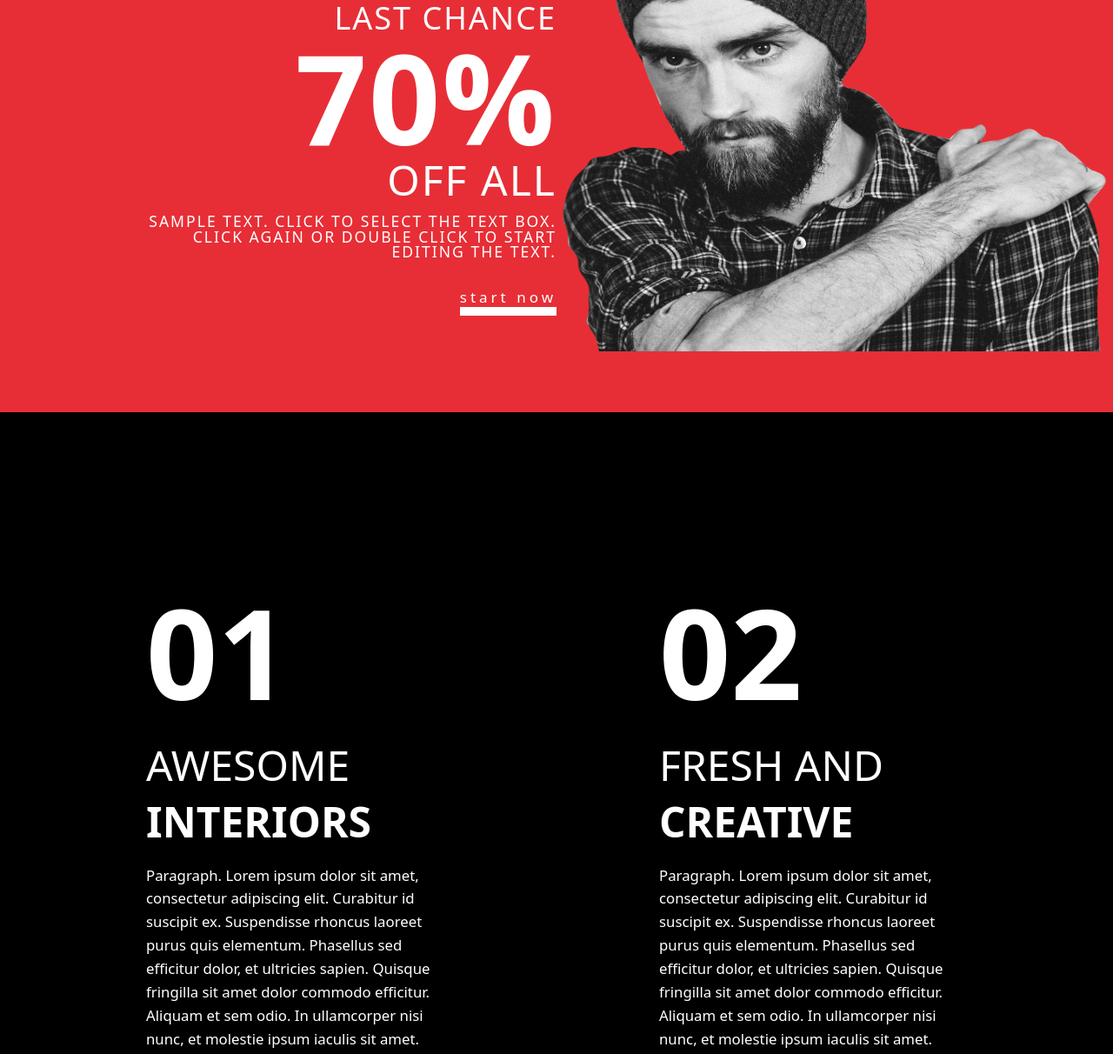
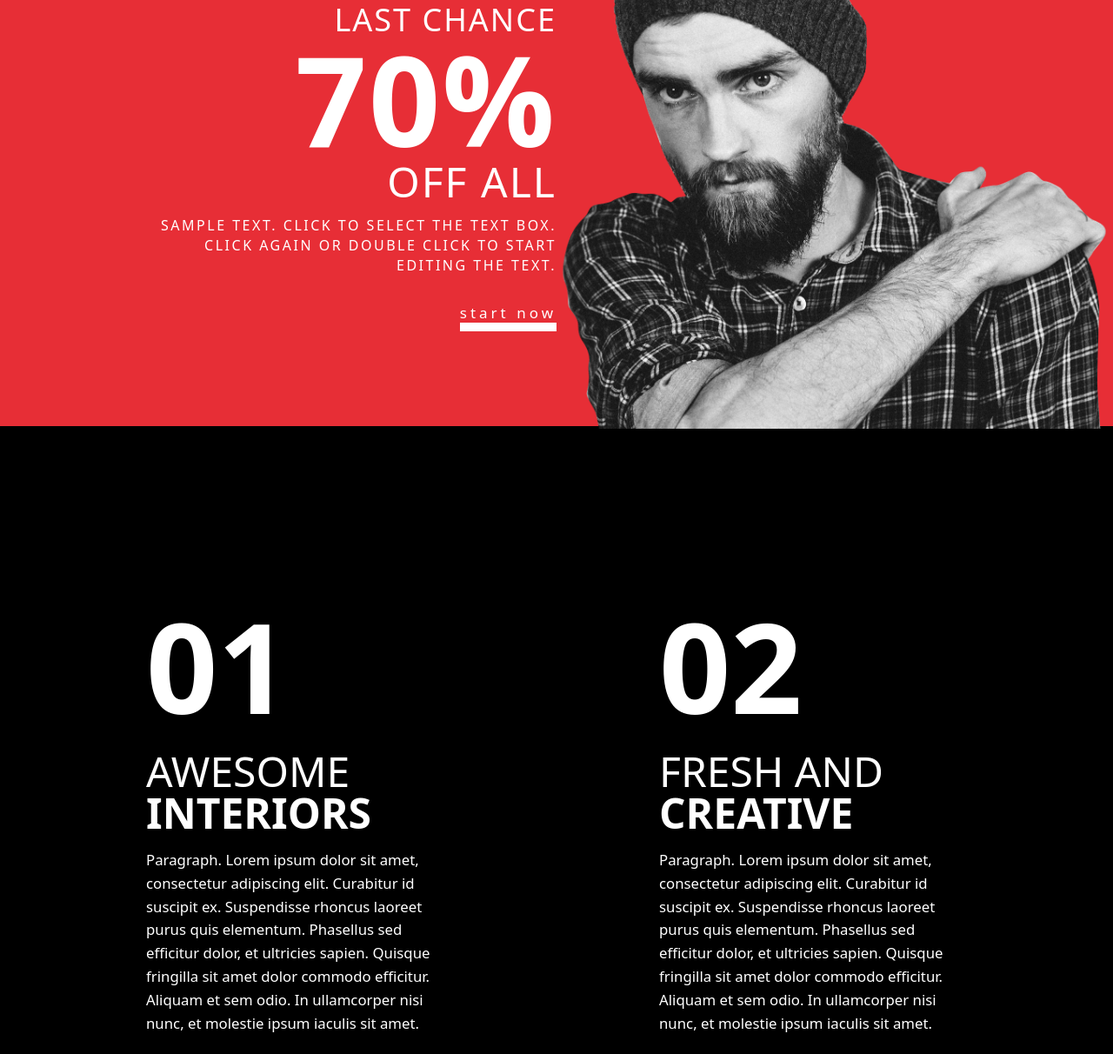
Before and after one commit to SalimMertTas/ag, a plain HTML site: page index.html in a window 1280 px wide. Shown: the part 1027-2239 px from the top of the page at 87% size. Drawn offline with Linux system fonts and the light colour scheme.

Commit message:
update commit

```diff
--- a/index.scss
+++ b/index.scss
@@ -115,9 +115,11 @@ body{
                         font-weight: 100;
                     }
                     p{
-                        font-size: 1.1rem;
+                        font-size: 1rem;
                         margin: 0 0 0 0%;
                         margin-top: 15px;
+                        letter-spacing: 2.5px;
+                        line-height: 23px;
                     }
                     a{
                         font-size: 17px;
@@ -138,7 +140,7 @@ body{
             height: 80%;
                 img{
                     width: 100%;
-                    height: 100%;
+                    height: 113%;
                 }
             }
     }
@@ -177,6 +179,7 @@ body{
                     font-size: 3rem;
                     font-weight: 200;
                     margin: 0;
+                    line-height: 1;
                 }
                 p{
                     font-size: 1.05rem;
@@ -201,6 +204,8 @@ body{
                     font-size: 3rem;
                     font-weight: 200;
                     margin: 0;
+                    line-height: 1;
+
                 }
                 p{
                     font-size: 1.05rem;
@@ -231,7 +236,7 @@ body{
             flex-direction: column;
             font-weight: 350;
             line-height: 1.1;
-            letter-spacing: 1px;
+            letter-spacing: 0.8px;
         }
     }
 }
```
Also changed, not shown: index.html (+1 -1 lines), index.css, 1 other file.
